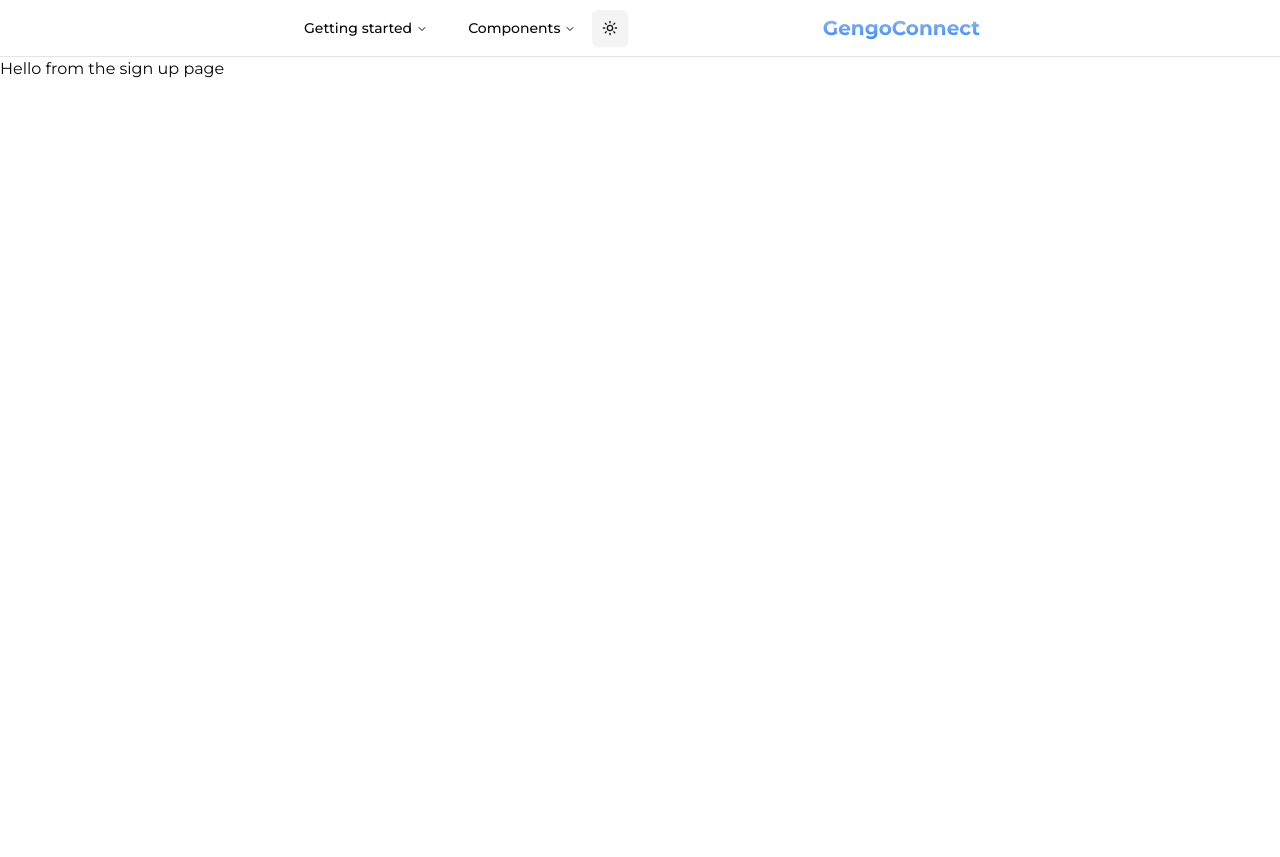
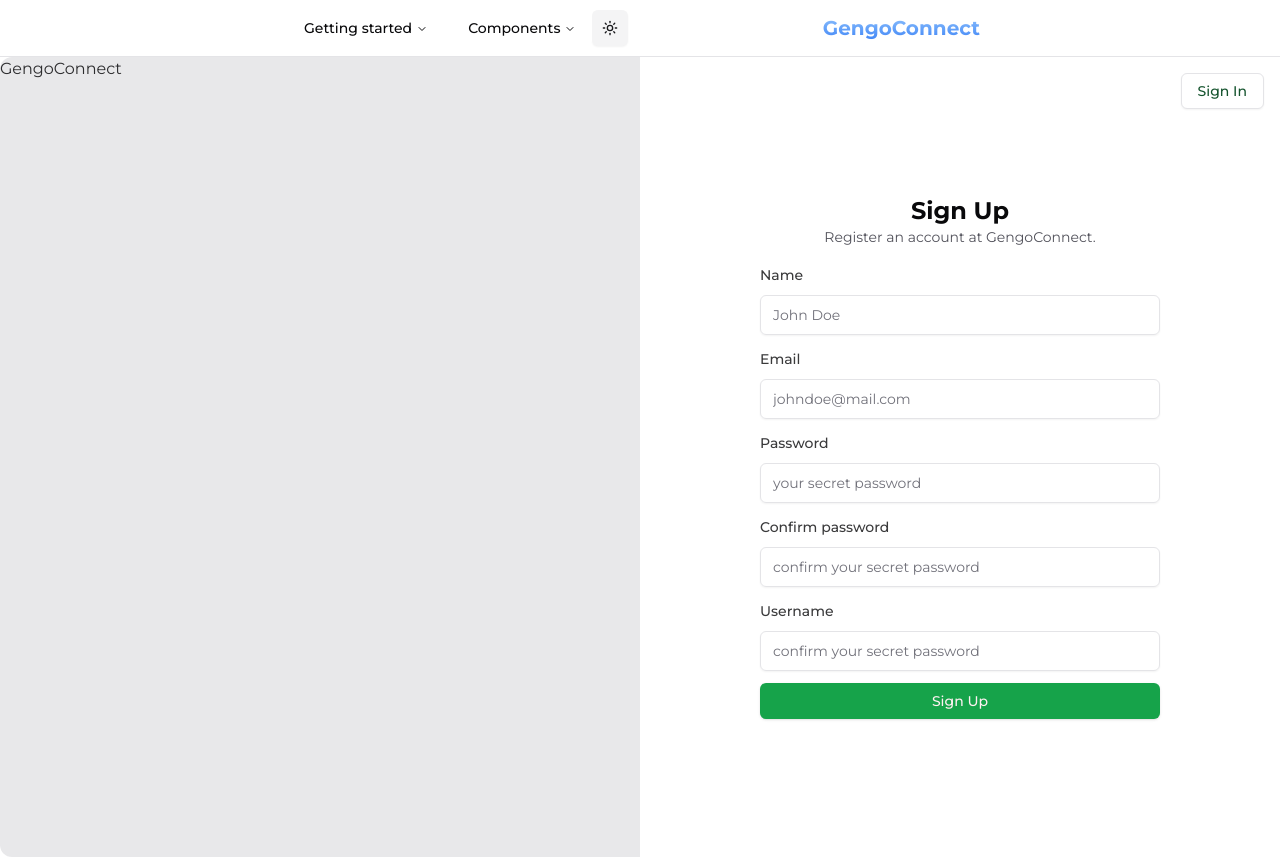
Before and after one commit to devyk100/gc-frontend, a Next.js app: page /signup in a window 1280 px wide. Before the commit the page ends 800 px from the top, so only its background shows below. Built offline with nearby package versions, Linux system fonts and the light colour scheme.

Commit message:
completed the signup form

```diff
--- a/package.json
+++ b/package.json
@@ -25,8 +25,10 @@
     "@tiptap/pm": "^2.11.0",
     "@tiptap/react": "^2.11.0",
     "@tiptap/starter-kit": "^2.11.0",
+    "@types/lodash.debounce": "^4.0.9",
     "class-variance-authority": "^0.7.1",
     "clsx": "^2.1.1",
+    "lodash.debounce": "^4.0.8",
     "lucide-react": "^0.469.0",
     "next": "15.1.3",
     "next-auth": "^4.24.11",
--- a/src/app/api/auth/[...nextauth]/route.ts
+++ b/src/app/api/auth/[...nextauth]/route.ts
@@ -23,6 +23,9 @@ const handler = NextAuth({
             console.log(user, token, account, isNewUser)
           return token
         }
+      },
+      pages: {
+        signIn: "/signin"
       }
 })
 
--- a/src/app/signup/page.tsx
+++ b/src/app/signup/page.tsx
@@ -1,7 +1,28 @@
+"use client"
+import { Button } from "@/components/ui/button";
+import { SignUpForm } from "@/components/ui/sign-up-form";
+import Link from "next/link";
+
 export default function SignUpPage(){
     return (
         <>
-        Hello from the sign up page
+    <section className="h-screen w-full flex items-center justify-center overflow-hidden rounded-xl">
+      <div className="dark:bg-zinc-900 md:block hidden bg-zinc-200 h-full w-full opacity-85">
+        GengoConnect
+      </div>
+      <div className=" h-full w-full flex items-center justify-center relative">
+        <div className="w-[90%] md:w-[70%] h-full flex flex-col items-center justify-center">
+          <h1 className="text-2xl font-bold">Sign Up</h1>
+          <h4 className="text-sm dark:text-zinc-400 text-zinc-600">Register an account at GengoConnect.</h4>
+          <Link href={"/signin"} className="absolute top-0 right-0 m-4">
+            <Button variant={"outline"} className="dark:text-green-100 text-green-900" >
+              Sign In
+            </Button>
+          </Link>
+          <SignUpForm />
+        </div>
+      </div>
+    </section>
         </>
     )
 }
--- /dev/null
+++ b/src/components/ui/sign-up-form.tsx
@@ -0,0 +1,156 @@
+"use client"
+import { z } from "zod"
+import { zodResolver } from "@hookform/resolvers/zod"
+import { useForm } from "react-hook-form"
+import { Button } from "@/components/ui/button"
+import Image from 'next/image';
+import {
+    Form,
+    FormControl,
+    FormDescription,
+    FormField,
+    FormItem,
+    FormLabel,
+    FormMessage,
+} from "@/components/ui/form"
+import { Input } from "@/components/ui/input"
+import { Separator } from "./separator"
+import { signIn } from "next-auth/react"
+import debounce from "lodash.debounce"
+
+const formSchema = z.object({
+    name: z.string().min(2, { message: "Must contain atleast 2 characters" }),
+    email: z.string().min(5, { message: "Must contain atleast 5 characters" }).max(50).email({
+        message: "It should be a valid email"
+    })
+        .refine(async (value) => await debouncedEmailTakenCheck(value), 'This email id is already used.'),
+    password: z.string().min(8, { message: "Must contain atleast 8 characters" }).max(20),
+    confirmPassword: z.string().min(8, { message: "Must contain atleast 8 characters" }).max(20),
+    username: z.string().min(5, { message: "Must contain atleast 5 characters" }).max(15)
+        .refine(async (value) => !await debouncedUsernameAvailableCheck(value), 'This username has been already taken.')
+})
+.refine((data) => data.password == data.confirmPassword, {
+    path: ["confirmPassword"],
+    message: "The passwords do not match"
+})
+
+const debouncedUsernameAvailableCheck = debounce(async (username: string) => {
+    if (!username) return true;
+    const response = await fetch(`/api/check-username?username=${username}`);
+    const data = await response.json();
+    return data.available; // true if available
+    // if(username == "yash") return true;
+    // return false;
+}, 500);
+
+const debouncedEmailTakenCheck = debounce(async (email: string) => {
+    if (!email) return true;
+    const response = await fetch(`/api/check-email?email=${email}`);
+    const data = await response.json();
+    return data.taken; // true if already taken
+    // if(email == "yash@gmail.com") return true;
+    // return false;
+}, 500);
+
+
+export function SignUpForm() {
+    const form = useForm<z.infer<typeof formSchema>>({
+        resolver: zodResolver(formSchema),
+        defaultValues: {
+            email: "",
+            password: "",
+            confirmPassword: "",
+            username: ""
+        }
+    })
+
+    function onSubmit(values: z.infer<typeof formSchema>) {
+        console.log(values.email, values.password, "from the form submission");
+    }
+    return (
+        <>
+            <Form {...form}>
+                <form onSubmit={form.handleSubmit(onSubmit)} className="md:w-[400px] min-w-[300px] flex flex-col gap-y-3 mt-4">
+                    <FormField
+                        control={form.control}
+                        name="name"
+                        render={({ field }) => (
+                            <FormItem>
+                                <FormLabel className="opacity-80">Name</FormLabel>
+                                <FormControl>
+                                    <Input placeholder="John Doe" {...field} />
+                                </FormControl>
+                                {/* <FormDescription>
+                          This is your public display name.
+                        </FormDescription> */}
+                                <FormMessage />
+                            </FormItem>
+                        )}
+                    />
+                    <FormField
+                        control={form.control}
+                        name="email"
+                        render={({ field }) => (
+                            <FormItem>
+                                <FormLabel className="opacity-80">Email</FormLabel>
+                                <FormControl>
+                                    <Input placeholder="johndoe@mail.com" {...field} />
+                                </FormControl>
+                                {/* <FormDescription>
+                          This is your public display name.
+                        </FormDescription> */}
+                                <FormMessage />
+                            </FormItem>
+                        )}
+                    />
+                    <FormField
+                        control={form.control}
+                        name="password"
+                        render={({ field }) => (
+                            <FormItem>
+                                <FormLabel className="opacity-80">Password</FormLabel>
+                                <FormControl>
+                                    <Input placeholder="your secret password" {...field} />
+                                </FormControl>
+                                {/* <FormDescription>
+                          This is your public display name.
+                        </FormDescription> */}
+                                <FormMessage />
+                            </FormItem>
+                        )}
+                    />
+                    <FormField
+                        control={form.control}
+                        name="confirmPassword"
+                        render={({ field }) => (
+                            <FormItem>
+                                <FormLabel className="opacity-80">Confirm password</FormLabel>
+                                <FormControl>
+                                    <Input placeholder="confirm your secret password" {...field} />
+                                </FormControl>
+                                {/* <FormDescription>
+                          This is your public display name.
+                        </FormDescription> */}
+                                <FormMessage />
+                            </FormItem>
+                        )}
+                    />
+                    <FormField
+                        control={form.control}
+                        name="username"
+                        render={({ field }) => (
+                            <FormItem>
+                                <FormLabel className="opacity-80">Username</FormLabel>
+                                <FormControl>
+                                    <Input placeholder="confirm your secret password" {...field} />
+                                </FormControl>
+                                <FormMessage />
+                            </FormItem>
+                        )}
+                    />
+                    <Button type="submit" className="w-full dark:bg-gray-100 dark:hover:bg-gray-300">Sign Up</Button>
+                </form>
+            </Form>
+        </>
+    )
+}
```
Also changed, not shown: 2 other files (tests, documents, lock files or other folders).
